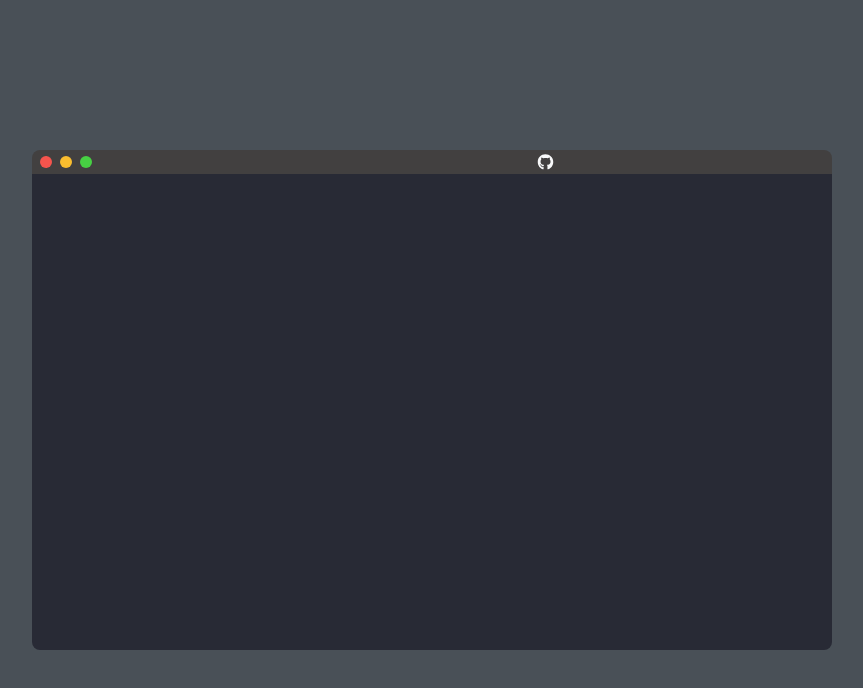
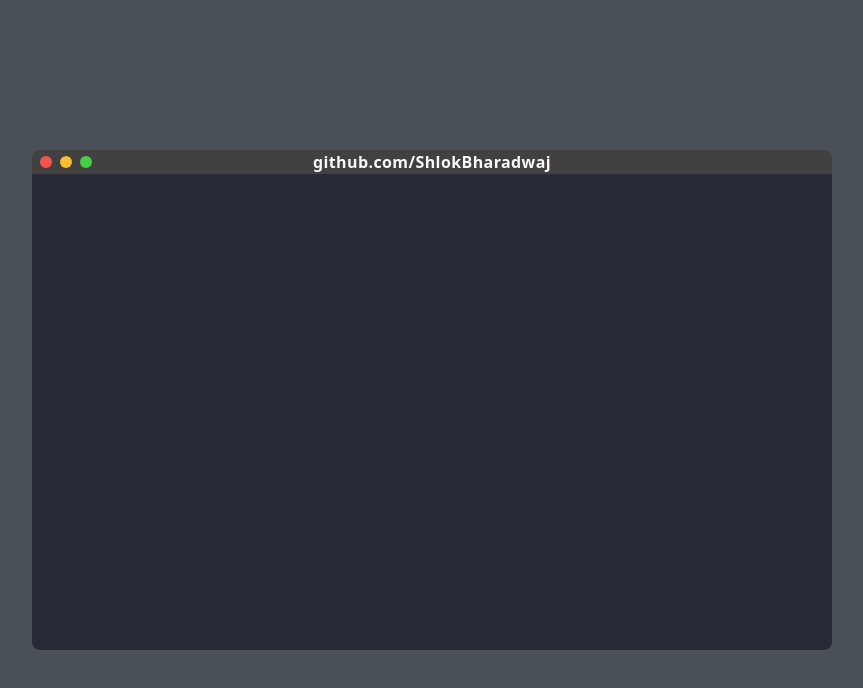
Before and after one commit to ShlokBharadwaj/portfolio, a Next.js app: page / in a window 1280 px wide. Shown: the top 688 px of the page, without its empty margins (208-1071 px from the left). Built offline with nearby package versions, Linux system fonts and the light colour scheme.

Commit message:
Add: Remove github text for smaller screens

```diff
--- a/components/Terminal.jsx
+++ b/components/Terminal.jsx
@@ -18,8 +18,9 @@ const Terminal = () => {
                         <div className="button green bg-[#47d043] w-3 h-3 rounded-full mr-2 cursor-pointer"></div>
                     </div>
                     <div className="title flex-1 text-center">
-                        <a href="https://github.com/ShlokBharadwaj" target="_blank"><h1 className='ml-[30%]'>
-                            <FontAwesomeIcon icon={faGithub} className="pr-2 w-[25px]" />
+                        <a href="https://github.com/ShlokBharadwaj" target="_blank"><h1 className='hidden sm:block font-bold text-md'>
+                            {/* <FontAwesomeIcon icon={faGithub} className="" /> */}
+                            github.com/ShlokBharadwaj
                         </h1>
                         </a>
                     </div>
```
